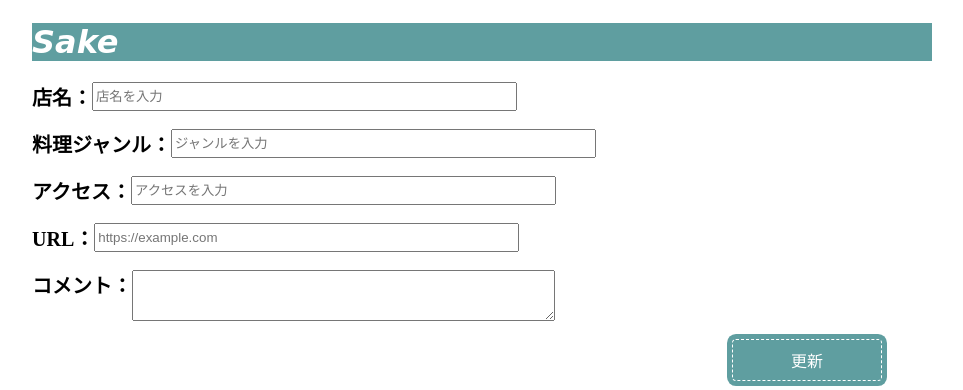
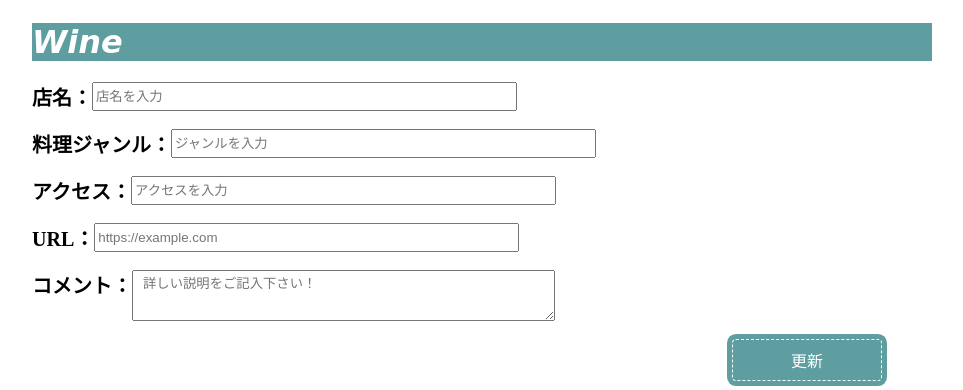
Before and after one commit to ami1222/camp_kadai, a PHP site: page /view_sake.php?id=1 in a window 1280 px wide. Shown: the part 492-882 px from the top of the page, without its empty margins (158-1121 px from the left). Run offline with PHP 8.4, Linux system fonts and the light colour scheme; data that the repository does not hold is empty.

Commit message:
最終課題

```diff
--- a/view_sake.php
+++ b/view_sake.php
@@ -40,6 +40,7 @@ if($status==false){
 <div id="wrapper">
   <h1 id="title">Store registration</h1>
 <!-- ここからinsert_wine.phpにデータを送ります -->
+<!-- 関係ない -->
     <form method="post" action="insert_wine.php">
       <div id="register">
         <h1 id="name">Wine</h1>
@@ -53,21 +54,23 @@ if($status==false){
       </div>
     </form>
 
-<!-- ここからinsert_sake.phpにデータを送ります -->
-    <form method="post" action="insert_sake.php">
+<!-- ここからupdate_sake.phpにデータを送ります -->
+    <form method="post" action="update_sake.php">
       <div id="register">
-        <h1 id="name">Sake</h1>
+        <h1 id="name">Wine</h1>
         <label>店名：<input type="text" name="name" value="<?=$row["name"]?>" placeholder="店名を入力" size="50"></label><br>
-        <label>料理ジャンル：<input type="text" name="genre" value="<?=$row["genre"]?>"placeholder="ジャンルを入力" size="50"></label><br>
-        <label>アクセス：<input type="text" name="access" value="<?=$row["access"]?>"placeholder="アクセスを入力"size="50" ></label><br>
-        <label>URL：<input type="url" name="url" value="<?=$row["url"]?>"placeholder="https://example.com"
+        <label>料理ジャンル：<input type="text" name="genre" value="<?=$row["genre"]?>" placeholder="ジャンルを入力" size="50"></label><br>
+        <label>アクセス：<input type="text" name="access" value="<?=$row["access"]?>" placeholder="アクセスを入力"size="50" ></label><br>
+        <label>URL：<input type="url" name="url" value="<?=$row["url"]?>" placeholder="https://example.com"
           pattern="https://.*" size="50"></label><br>
-        <label>コメント：<textArea name="comment"rows="3" cols="50" placeholder=" 詳しい説明をご記入下さい！"> <?=$row["comment"]?></textArea></label><br>
-        <input type="submit" id="submit_sake" value="更新">
+        <label>コメント：<textArea name="comment" rows="3" cols="50" placeholder=" 詳しい説明をご記入下さい！"><?=$row["comment"]?></textArea></label><br>
+        <input type="hidden" name="id" value="<?=$row["id"]?>">
+        <input type="submit" id="submit_wine" value="更新">
       </div>
     </form>
 
 <!-- ここからinsert_beer.phpにデータを送ります -->
+<!-- 関係ない -->
     <form method="post" action="insert_beer.php">
       <div id="register">
         <h1 id="name">Beer</h1>
@@ -82,6 +85,7 @@ if($status==false){
     </form>
 
 <!-- ここからinsert_coffee.phpにデータを送ります -->
+<!-- 関係ない -->
     <form method="post" action="insert_coffee.php">
       <div id="register">
         <h1 id="name">Coffe & Tea</h1>
--- a/view_wine.php
+++ b/view_wine.php
@@ -56,6 +56,7 @@ if($status==false){
     </form>
 
 <!-- ここからinsert_sake.phpにデータを送ります -->
+<!-- 関係ない -->
     <form method="post" action="insert_sake.php">
       <div id="register">
         <h1 id="name">Sake</h1>
@@ -70,6 +71,7 @@ if($status==false){
     </form>
 
 <!-- ここからinsert_beer.phpにデータを送ります -->
+<!-- 関係ない -->
     <form method="post" action="insert_beer.php">
       <div id="register">
         <h1 id="name">Beer</h1>
@@ -84,6 +86,7 @@ if($status==false){
     </form>
 
 <!-- ここからinsert_coffee.phpにデータを送ります -->
+<!-- 関係ない -->
     <form method="post" action="insert_coffee.php">
       <div id="register">
         <h1 id="name">Coffe & Tea</h1>
```
Also changed, not shown: view_beer.php (+10 -6 lines), view_coffee.php (+10 -6 lines).
